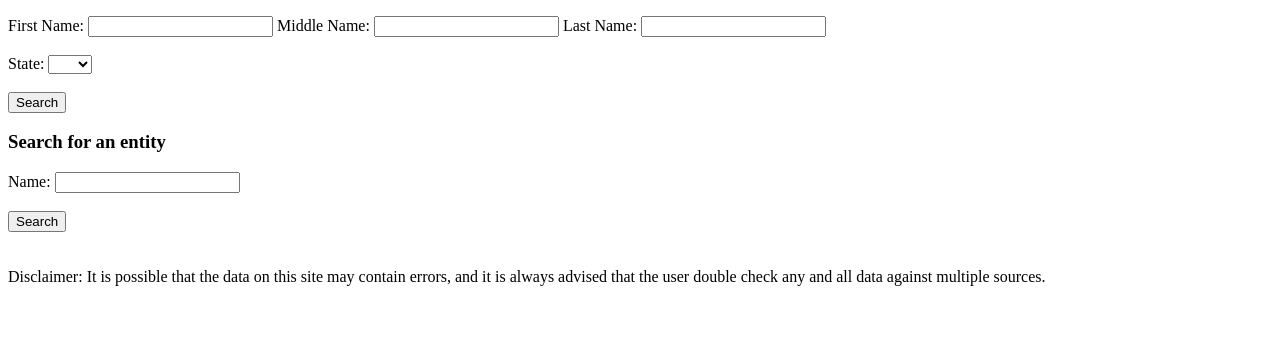
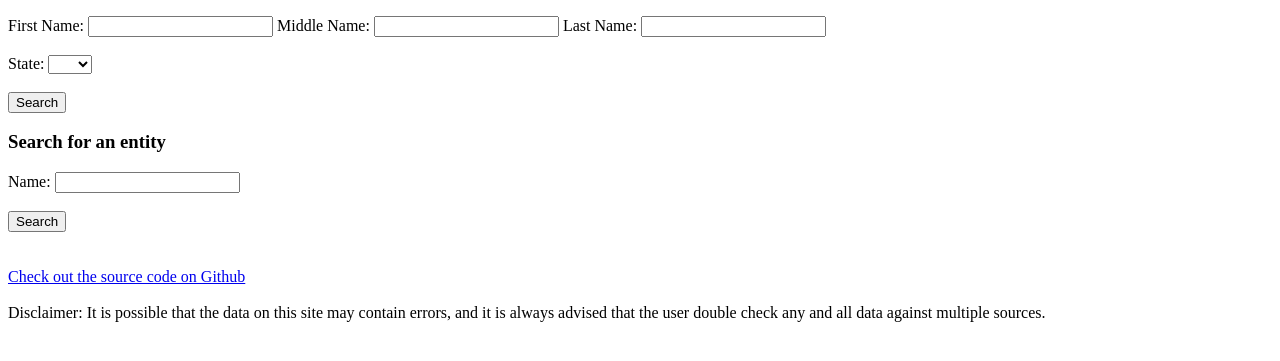
Before and after one commit to dospunk/politinfluence, a website: page home.html in a window 1280 px wide. Shown: the part 105-466 px from the top of the page. Drawn offline with Linux system fonts and the light colour scheme.

Commit message:
add link to github

```diff
--- a/home.html
+++ b/home.html
@@ -71,5 +71,7 @@
 		<button>Search</button>
 	</form>
 	<br><br>
+	<a href="https://github.com/dospunk/politinfluence">Check out the source code on Github</a>
+	<br><br>
 	Disclaimer: It is possible that the data on this site may contain errors, and it is always advised that the user double check any and all data against multiple sources.
 </body>
```
